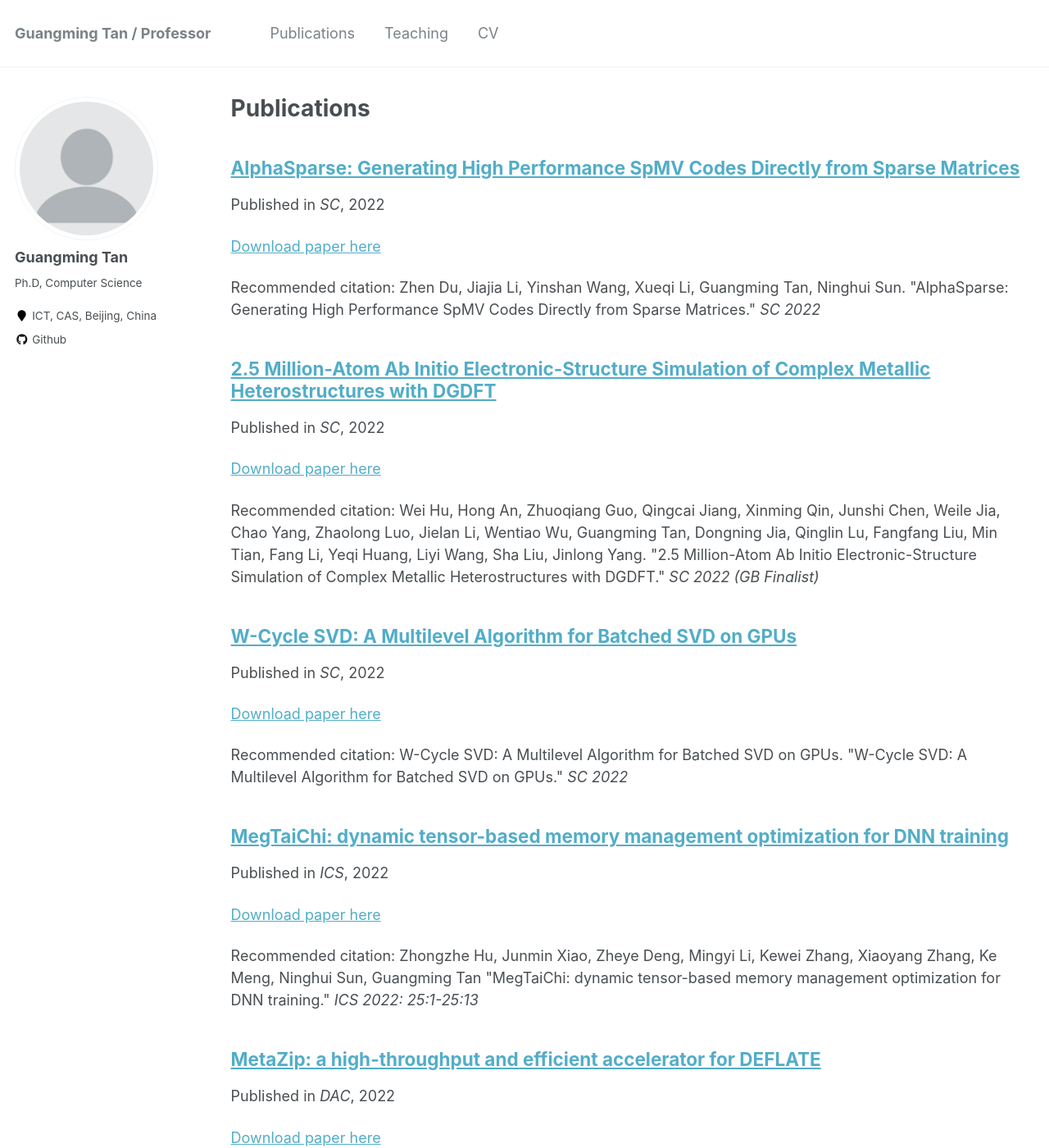
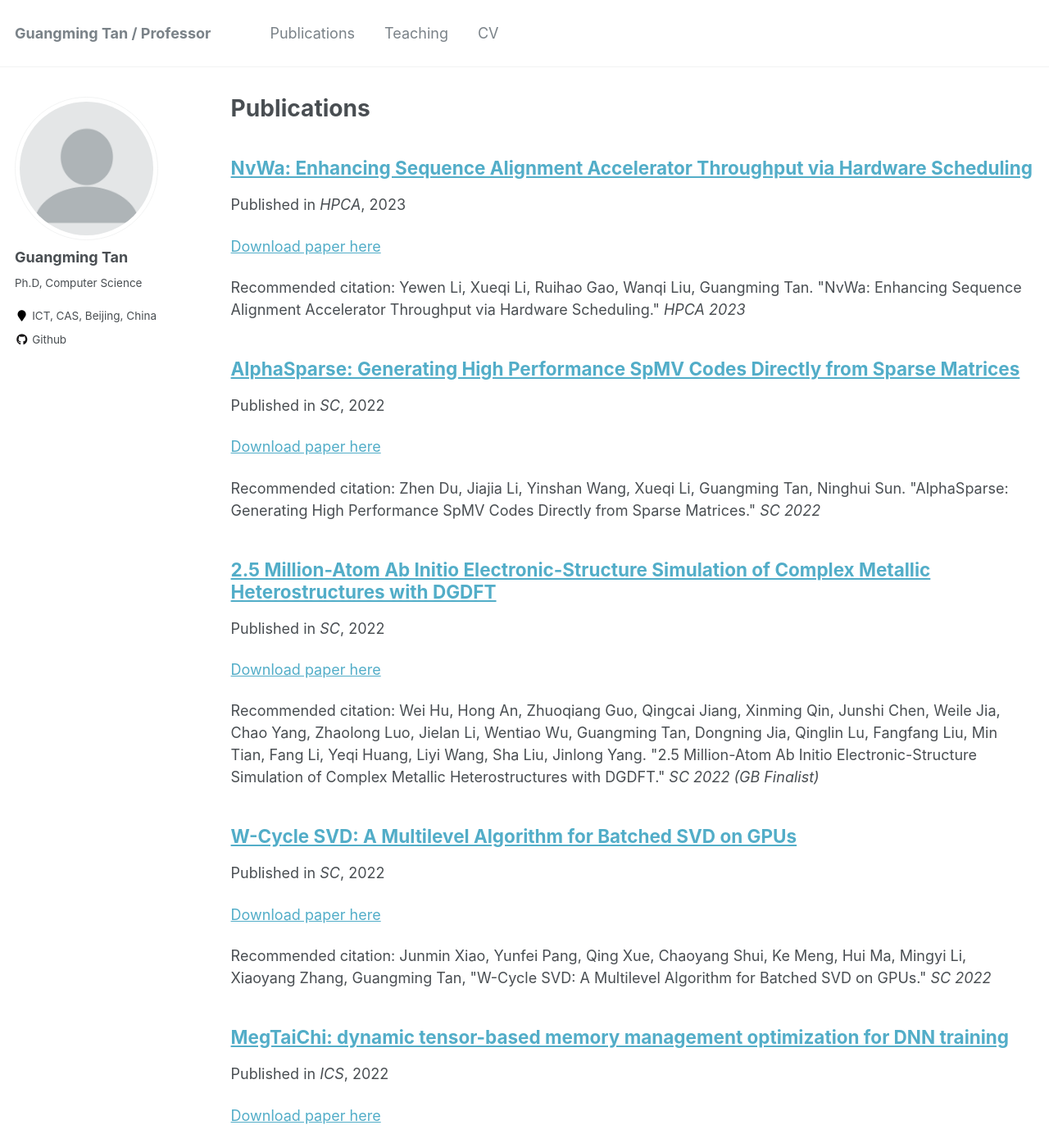
Before and after one commit to TanNiu/TanNiu.github.io, a Jekyll site: the page built from _pages/publications.md, in a window 1280 px wide and 1400 px high. Shown: the whole window at 82% size. Built offline with Jekyll 4.4.1, drawn with Linux system fonts in a browser that asks for light colours.

Commit message:
update publication

```diff
--- a/_publications/2022-11-15-SC.md
+++ b/_publications/2022-11-15-SC.md
@@ -6,7 +6,7 @@ excerpt:
 date: 2022-11-15
 venue: 'SC'
 paperurl:
-citation: 'W-Cycle SVD: A Multilevel Algorithm for Batched SVD on GPUs. &quot;W-Cycle SVD: A Multilevel Algorithm for Batched SVD on GPUs.&quot; <i>SC 2022</i>'
+citation: 'Junmin Xiao, Yunfei Pang, Qing Xue, Chaoyang Shui, Ke Meng, Hui Ma, Mingyi Li, Xiaoyang Zhang, Guangming Tan, &quot;W-Cycle SVD: A Multilevel Algorithm for Batched SVD on GPUs.&quot; <i>SC 2022</i>'
 ---
 
 [Download paper here](http://academicpages.github.io/files/paper2.pdf)
--- /dev/null
+++ b/_publications/2023-02-15-HPCA.md
@@ -0,0 +1,12 @@
+---
+title: "NvWa: Enhancing Sequence Alignment Accelerator Throughput via Hardware Scheduling"
+collection: publications
+permalink: /publication/2023-02-15
+excerpt:
+date: 2023-02-15
+venue: 'HPCA'
+paperurl:
+citation: 'Yewen Li, Xueqi Li, Ruihao Gao, Wanqi Liu, Guangming Tan. &quot;NvWa: Enhancing Sequence Alignment Accelerator Throughput via Hardware Scheduling.&quot; <i>HPCA 2023</i>'
+---
+
+[Download paper here](http://academicpages.github.io/files/paper2.pdf)
```
